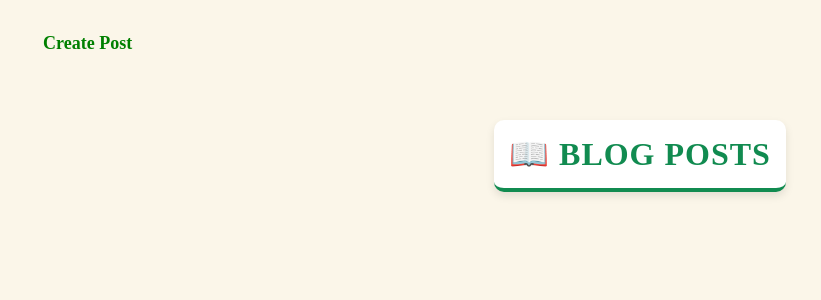
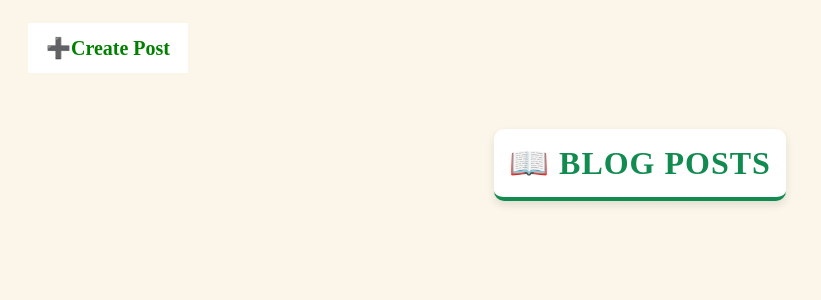
Before and after one commit to BilalMagg/Blog_Application, a Vue app in the folder frontend/: page / in a window 1280 px wide. Shown: the top 300 px of the page, without its empty margins (0-821 px from the left). Built offline with nearby package versions, Linux system fonts and the light colour scheme.

Commit message:
new style for create button

```diff
--- a/frontend/src/App.vue
+++ b/frontend/src/App.vue
@@ -1,7 +1,7 @@
 <template>
   <div>
     <nav class="nav-bar">
-      <router-link to="/create" class="nav-link">Create Post</router-link>
+      <router-link to="/create" class="nav-link">➕Create Post</router-link>
     </nav>
     <router-view />
   </div>
@@ -22,17 +22,21 @@ body {
   display: flex;
   justify-content: flex-start;
   padding: 15px 20px;
+
 }
 
 .nav-link {
-  font-size: 18px;
+  font-size: 20px;
   font-weight: bold;
   color: green;
   text-decoration: none;
   padding: 10px 15px;
+  border-style: solid;
+  background-color:white;
+  border-color: white;
 }
 
 .nav-link:hover {
-  text-decoration: underline;
+  text-decoration:dotted;
 }
 </style>
```
